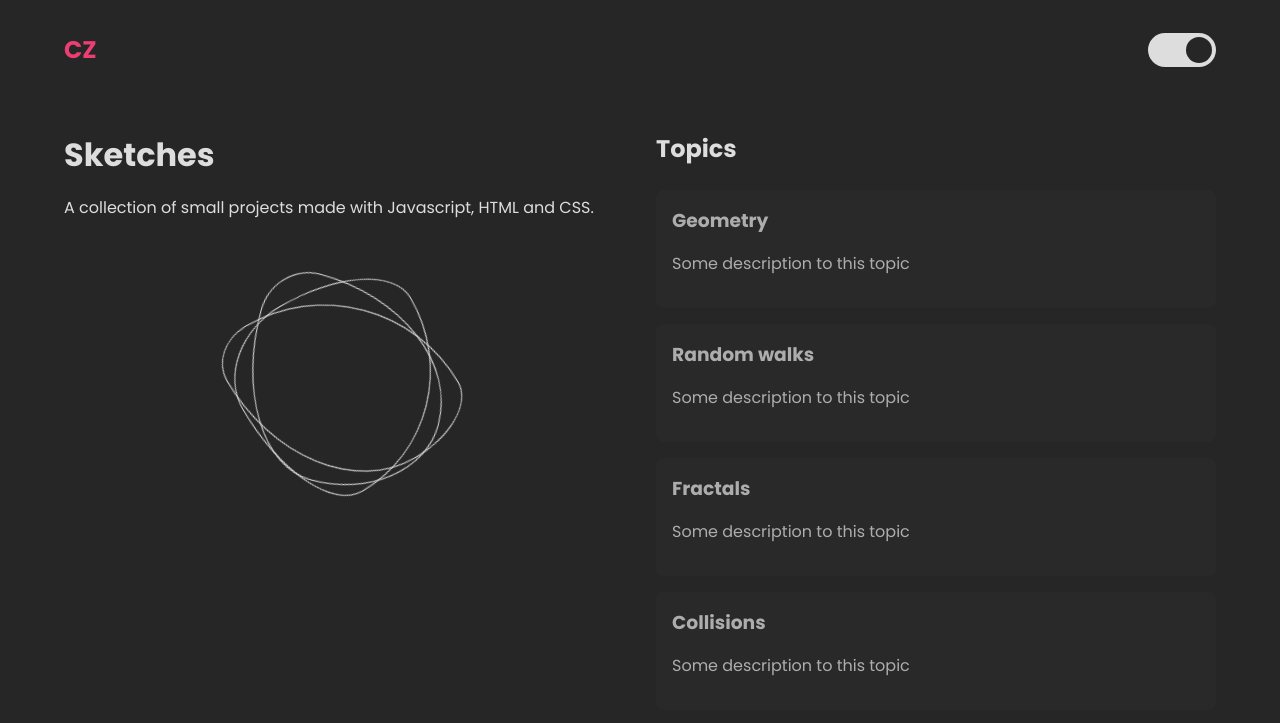
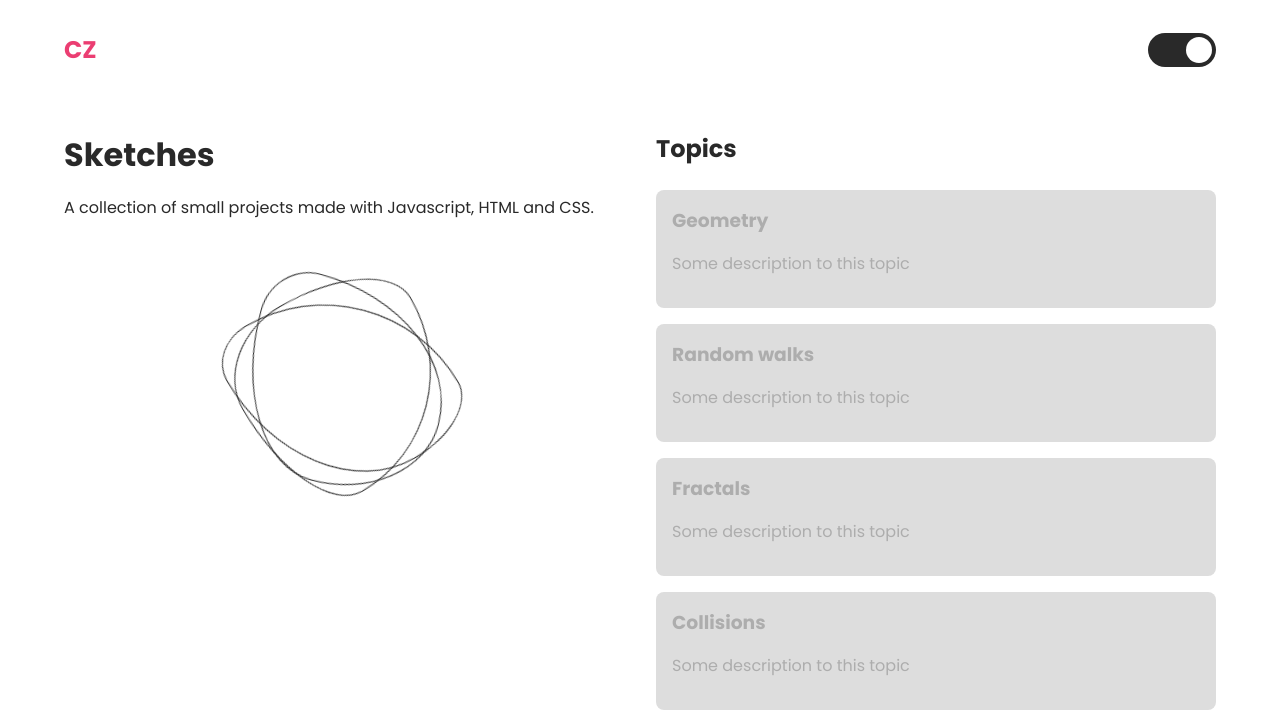
Before and after one commit to CZamora5/Sketches, a plain HTML site: page index.html in a window 1280 px wide. Both pictures are taken after a click on the element 1182 px from the left and 49 px from the top of the page. Shown: the top 723 px of the page. Drawn offline with Linux system fonts and the light colour scheme.

Commit message:
Included light mode

```diff
--- a/css/style.css
+++ b/css/style.css
@@ -1,9 +1,14 @@
 :root {
-  --clr-dark: 38 38 38;
+  /*--clr-primary*/
+  /*--clr-secondary*/
+  /*--clr-accent*/
+  /*--clr-contrast*/
+  /*--clr-high-contrast*/
+  --clr-primary: 38 38 38;
+  --clr-secondary: 41 41 41;
   --clr-accent: 235 62 114;
-  --clr-light: 221 221 221;
-  --clr-dark-secondary: 41 41 41;
-  --clr-white: 255 255 255;
+  --clr-contrast: 221 221 221;
+  --clr-high-contrast: 255 255 255;
 }
 
 body, html {
@@ -14,8 +19,8 @@ body, html {
 
 body {
   font-family: 'Poppins', sans-serif;
-  color: rgb(var(--clr-light));
-  background-color: rgb(var(--clr-dark));
+  color: rgb(var(--clr-contrast));
+  background-color: rgb(var(--clr-primary));
 }
 
 a {
@@ -71,7 +76,7 @@ section + section {
   width: var(--switch-width);
   height: var(--switch-height);
   border-radius: calc(var(--switch-height) / 2);
-  background-color: rgb(var(--clr-light));
+  background-color: rgb(var(--clr-contrast));
   cursor: pointer;
 }
 
@@ -82,7 +87,7 @@ section + section {
   top: 0.25rem;
   left: 0.25rem;
   border-radius: 50%;
-  background-color: rgb(var(--clr-dark));
+  background-color: rgb(var(--clr-primary));
 
   transition: transform 350ms cubic-bezier(0.165, 0.84, 0.44, 1);
 }
@@ -95,7 +100,14 @@ section + section {
   position: relative;
   width: 200px;
   height: 200px;
-  margin: 4rem auto;
+  margin: 4rem auto 0;
+}
+
+.info::after {
+  content: "";
+  position: block;
+  width: 100%;
+  height: 4rem;
 }
 
 .ilustration::before,
@@ -106,7 +118,8 @@ section + section {
   left: 0;
   width: 100%;
   height: 100%;
-  border: 1px solid #dddddd;
+  /* border: 1px solid #dddddd; */
+  border: 1px solid rgb(var(--clr-contrast));
   animation: rotate 5s linear infinite;
 }
 
@@ -142,7 +155,7 @@ section + section {
   cursor: pointer;
   color: rgb(173, 173, 173);
   border-radius: 0.5rem;
-  background-color: rgb(var(--clr-dark-secondary));
+  background-color: rgb(var(--clr-secondary));
 }
 
 .card + .card {
@@ -150,12 +163,13 @@ section + section {
 }
 
 .card:hover {
-  color: rgb(var(--clr-light));
-  background-color: rgb(51 51 51);
+  color: rgb(var(--clr-contrast));
+  /* background-color: rgb(51 51 51); */
+  background-color: rgb(var(--clr-contrast) / 0.2);
 }
 
 .card:hover a {
-  color: rgb(var(--clr-light));
+  color: rgb(var(--clr-contrast));
 }
 
 .card-title {
@@ -188,8 +202,9 @@ section + section {
 }
 
 @media screen and (min-width: 768px) {
-  main {
+  .content {
     display: flex;
+    margin-bottom: 0;
   }
 
   main section {
@@ -197,8 +212,31 @@ section + section {
     margin-top: 0;
   }
 
+  /* .header {
+    position: fixed;
+  } */
+
   .info {
     margin-right: 2rem;
+    min-height: max-content;
+    height: calc(100vh - 2rem - 35px - 2rem - 2rem);
+  }
+
+  .list-sketches {
+    position: relative;
+    overflow-y: scroll;
+
+    -ms-overflow-style: none;  /* IE and Edge */
+    scrollbar-width: none;  /* Firefox */
+  }
+
+  .list-sketches::-webkit-scrollbar {
+    display: none;
+  }
+
+  .scrollable {
+    position: absolute;
+    inset-inline: 0;
   }
 
   .info h1 {
--- a/index.html
+++ b/index.html
@@ -30,8 +30,9 @@
           <span></span>
         </div>
       </section>
-      <section>
+      <section class="list-sketches">
         <h2>Topics</h2>
+        <div class="scrollable">
           <div class="card">
             <h3 class="card-title">Geometry</h3>
             <p class="card-description">Some description to this topic</p>
@@ -104,6 +105,7 @@
               </ul>
             </div>
           </div>
+        </div>
       </section>
     </main>
     <script src="js/main.js" type="module"></script>
--- a/js/main.js
+++ b/js/main.js
@@ -2,8 +2,36 @@ const $switch = document.querySelector('.switch'),
   $toggler = document.querySelector('.toggler'),
   $cards = document.querySelectorAll('.card');
 
+document.addEventListener('DOMContentLoaded', () => {
+  if (localStorage.getItem('theme') === null) {
+    localStorage.setItem('theme', 'dark');
+  }
+
+  setTheme();
+});
+
+function setTheme(change = false) {
+  let theme = localStorage.getItem('theme');
+  if (change) {
+    theme = theme === 'dark' ? 'light' : 'dark';
+    localStorage.setItem('theme', theme);
+  }
+  if (theme === 'light') {
+    document.documentElement.style.setProperty('--clr-contrast', '41 41 41');
+    document.documentElement.style.setProperty('--clr-high-contrast', '38 38 38');
+    document.documentElement.style.setProperty('--clr-primary', '255 255 255');
+    document.documentElement.style.setProperty('--clr-secondary', '221 221 221');
+  } else {
+    document.documentElement.style.setProperty('--clr-contrast', '221 221 221');
+    document.documentElement.style.setProperty('--clr-high-contrast', '255 255 255');
+    document.documentElement.style.setProperty('--clr-primary', '38 38 38');
+    document.documentElement.style.setProperty('--clr-secondary', '41 41 41');
+  }
+}
+
 $switch.addEventListener('click', () => {
   $toggler.classList.toggle('switch-active');
+  setTheme(true);
 });
 
 $cards.forEach($card => {
```
Lines whose indentation alone changed are shown as unchanged.
